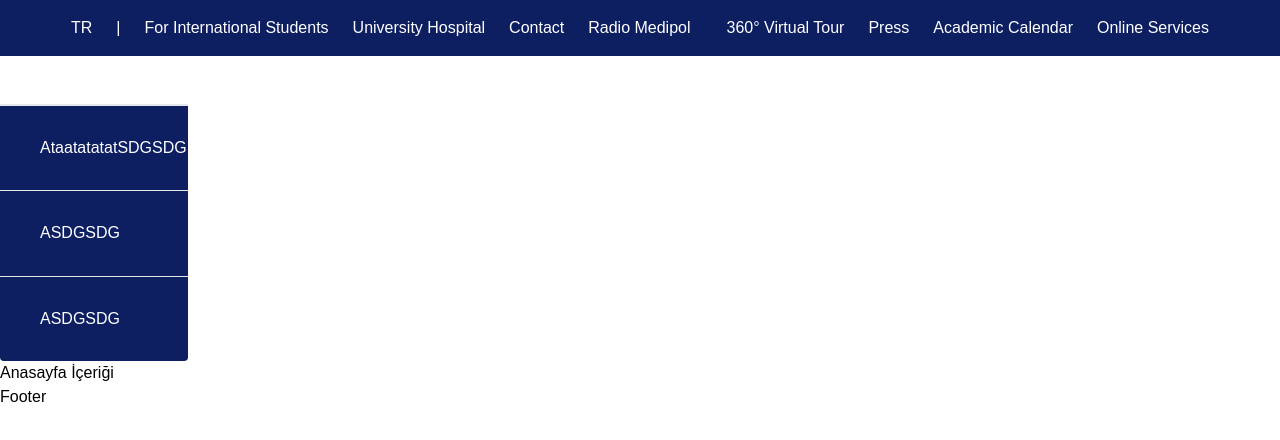
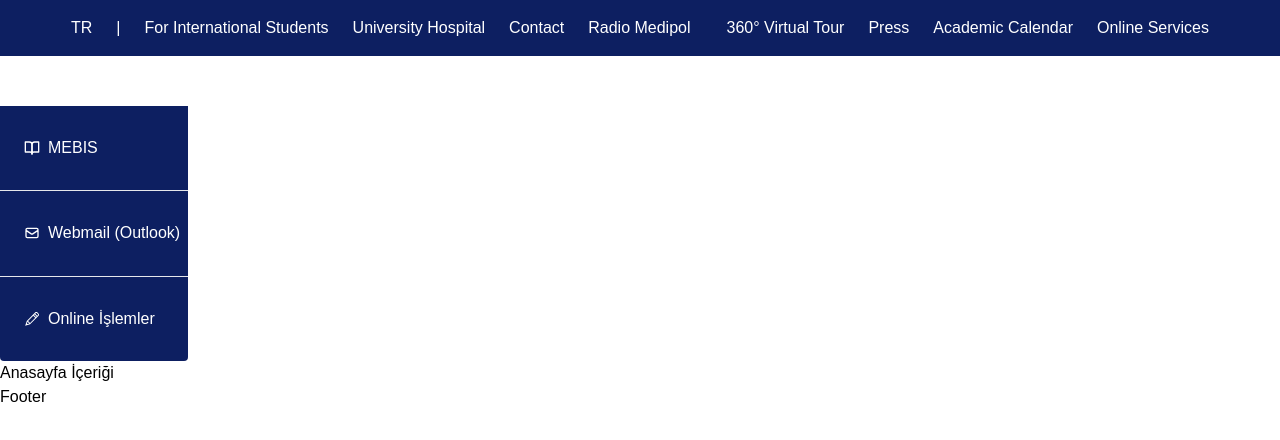
Before and after one commit to aliblackeye/react-university-clone, a Next.js app: page / in a window 1280 px wide. Shown: the top 440 px of the page. Built offline with nearby package versions, Linux system fonts and the light colour scheme; a web font is replaced by a local one.

Commit message:
Updated Online Services Menu

```diff
--- a/components/Header/Header.tsx
+++ b/components/Header/Header.tsx
@@ -1,5 +1,13 @@
 import React from "react";
+import { FiBookOpen } from "react-icons/fi";
+import { HiOutlineMail } from "react-icons/hi";
+import { TfiPencil } from "react-icons/tfi";
 
+const itemText = [
+  { text: "MEBIS", icon: <FiBookOpen /> },
+  { text: "Webmail (Outlook)", icon: <HiOutlineMail /> },
+  { text: "Online İşlemler", icon: <TfiPencil /> },
+];
 const Header = () => {
   return (
     <>
@@ -29,12 +37,16 @@ const Header = () => {
       </header>
       <br></br>
       <br></br>
-      <div className="bg-primary text-white font-regular w-[188px] h-[257px] flex flex-col justify-evenly border-t-2 border-grey rounded-b">
-        <span className="pl-10">AtaatatatatSDGSDG</span>
-        <hr></hr>
-        <span className="pl-10">ASDGSDG</span>
-        <hr></hr>
-        <span className="pl-10">ASDGSDG</span>
+      <div className="online-services-menu bg-primary text-white font-regular w-[188px] h-[257px] flex flex-col justify-evenly border-t-2 border-white rounded-b">
+        {itemText.map((item) => (
+          <>
+            <span className="pl-6 flex items-center gap-2">
+              {item.icon}
+              {item.text}
+            </span>
+            <hr></hr>
+          </>
+        ))}
       </div>
     </>
   );
--- a/package.json
+++ b/package.json
@@ -18,6 +18,7 @@
     "next": "13.1.1",
     "react": "18.2.0",
     "react-dom": "18.2.0",
+    "react-icons": "^4.7.1",
     "typescript": "4.9.4"
   },
   "devDependencies": {
--- a/styles/globals.css
+++ b/styles/globals.css
@@ -22,3 +22,6 @@ body {
 .header-top a{
   @apply hover:underline-offset-1 hover:underline decoration-white;
 }
+.online-services-menu hr:last-child{
+  display: none;
+}
```
Also changed, not shown: 2 other files (tests, documents, lock files or other folders).
